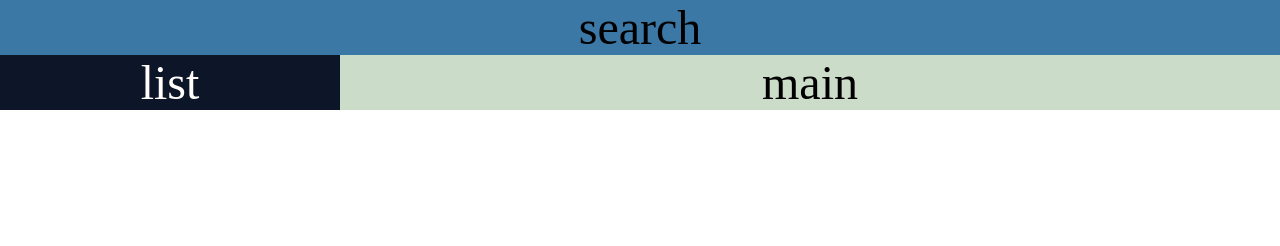
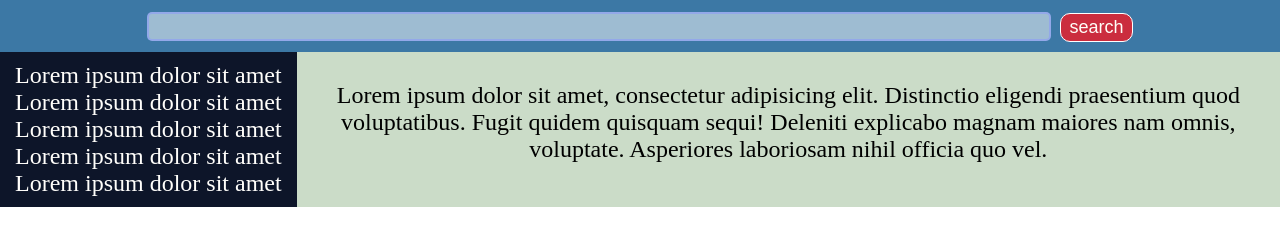
Before and after one commit to MiXaLFoX/MarvellComicsSearcher, a website built with webpack: page dist/index.html in a window 1280 px wide. Built offline with nearby package versions, Linux system fonts and the light colour scheme.

Commit message:
feat(dev): add List and Main Views

```diff
--- a/src/core/View.js
+++ b/src/core/View.js
@@ -5,7 +5,7 @@ export default class View {
     this.tagName = tagName;
     this.idName = idName;
     this.className = className;
-    this.element = this.selector ? this._getElementBySelector() : this._createElement(this.idName, this.className, this.tagName)
+    this.element = this.selector ? this._getElementBySelector(this.selector) : this._createElement(this.idName, this.className, this.tagName)
   }
 
   init() {
@@ -31,7 +31,7 @@ export default class View {
     }
   }
 
-  _getElementBySelector() {
-    return document.querySelector(this.selector);
+  _getElementBySelector(selector) {
+    return document.querySelector(selector);
   }
 }
--- a/src/style.css
+++ b/src/style.css
@@ -2,14 +2,15 @@ body {
   margin: 0;
 }
 .wrapper{
-  font-size: 3em;
   text-align: center;
+  font-size: 1.5em;
   display: grid;
   grid-template-areas: "search search search search"
                        "list main main main"
 }
 .search{
   background-color: #3c78a5;
+  font-size: 1.5em;
 }
 .list{
   background-color: #0d1529;
@@ -27,3 +28,28 @@ body {
 .wrapper > .main{
   grid-area: main;
 }
+.search__input{
+  width: 70%;
+  border: 2px solid rgba(135, 148, 255, 0.5);
+  border-radius: 5px;
+  margin: 10px 0;
+  background: rgba(255, 255, 255, 0.5);
+  font-size: 20px;
+}
+.search__btn{
+  background-color: #cb2d3e;
+  color: #fffff9;
+  border: 1px solid #ffffff;
+  border-radius: 10px;
+  font-size: 18px;
+  padding: 3px 8px;
+  margin: 10px 0;
+}
+.comics__list{
+  margin: 5px 10px;
+  padding: 5px;
+  list-style: none;
+}
+.main__section{
+  padding: 3%;
+}
--- a/src/views/AppView.js
+++ b/src/views/AppView.js
@@ -1,5 +1,8 @@
 import View from '../core/View.js';
 import SearchView from './SearchView';
+import ListView from './ListView';
+import MainView from './MainView';
+
 
 export class AppView extends View {
   constructor(){
@@ -14,20 +17,14 @@ export class AppView extends View {
 
   render(){
     this.element.innerHTML = `
-      <div id="search" class="search">search</div>
+      <div id="search" class="search"></div>
       <div id="list" class="list">list</div>
       <div id="main" class="main">main</div>
     `;
-    /*const search = new SearchView({
-        selector: '#app',
-        tagName: 'input',
-        idName: 'search',
-        className: 'search__input'
-      },
-      {
-        type: 'type',
-        inputType: 'text'
-      });*/
+
+    new SearchView();
+    new ListView();
+    new MainView();
   }
 
 }
--- /dev/null
+++ b/src/views/ListView.js
@@ -0,0 +1,23 @@
+import View from '../core/View.js';
+
+export default class SearchView extends View {
+  constructor() {
+    super({selector: '#list'});
+    console.log(this.selector);
+    this.init();
+  }
+
+  init() {
+    this.render();
+  }
+
+  render() {
+    this.element.innerHTML = `<ul id="comlcList" class="comics__list">
+                                <li>Lorem ipsum dolor sit amet</li>
+                                <li>Lorem ipsum dolor sit amet</li>
+                                <li>Lorem ipsum dolor sit amet</li>
+                                <li>Lorem ipsum dolor sit amet</li>
+                                <li>Lorem ipsum dolor sit amet</li>
+                              </ul>`;
+  }
+}
--- /dev/null
+++ b/src/views/MainView.js
@@ -0,0 +1,21 @@
+import View from '../core/View.js';
+
+export default class MainView extends View {
+  constructor() {
+    super({selector: '#main'});
+    console.log(this.selector);
+    this.init();
+  }
+
+  init() {
+    this.render();
+  }
+
+  render() {
+    this.element.innerHTML = `<div id="mainSection" class="main__section">
+                                Lorem ipsum dolor sit amet, consectetur adipisicing elit. Distinctio eligendi
+                                praesentium quod voluptatibus. Fugit quidem quisquam sequi! Deleniti explicabo
+                                magnam maiores nam omnis, voluptate. Asperiores laboriosam nihil officia quo vel.
+                              </div>`;
+  }
+}
--- a/src/views/SearchView.js
+++ b/src/views/SearchView.js
@@ -1,14 +1,9 @@
 import View from '../core/View.js';
 
 export default class SearchView extends View {
-  constructor(options, additionalOptions) {
-    super(options);
-    options = Object.assign(additionalOptions, options);
-    console.log(options);
-    let {type, inputType} = options;
-    this.type = type;
-    this.inputType = inputType;
-    this.setTypeToSearch(this.type, this.inputType);
+  constructor() {
+    super({selector: '#search'});
+    console.log(this.selector);
     this.init();
   }
 
@@ -17,11 +12,8 @@ export default class SearchView extends View {
   }
 
   render() {
-    document.querySelector(this.selector).appendChild(this._createElement(this.idName, this.className, this.tagName));
-  }
-
-  setTypeToSearch(prop, value) {
-    this.element.setAttribute(prop, value);
+    this.element.innerHTML = `<input id="searchInput" class="search__input" type="text"/>
+                              <input id="searchInput" class="search__btn" type="button" value="search"/>`;
   }
 }
 
```
